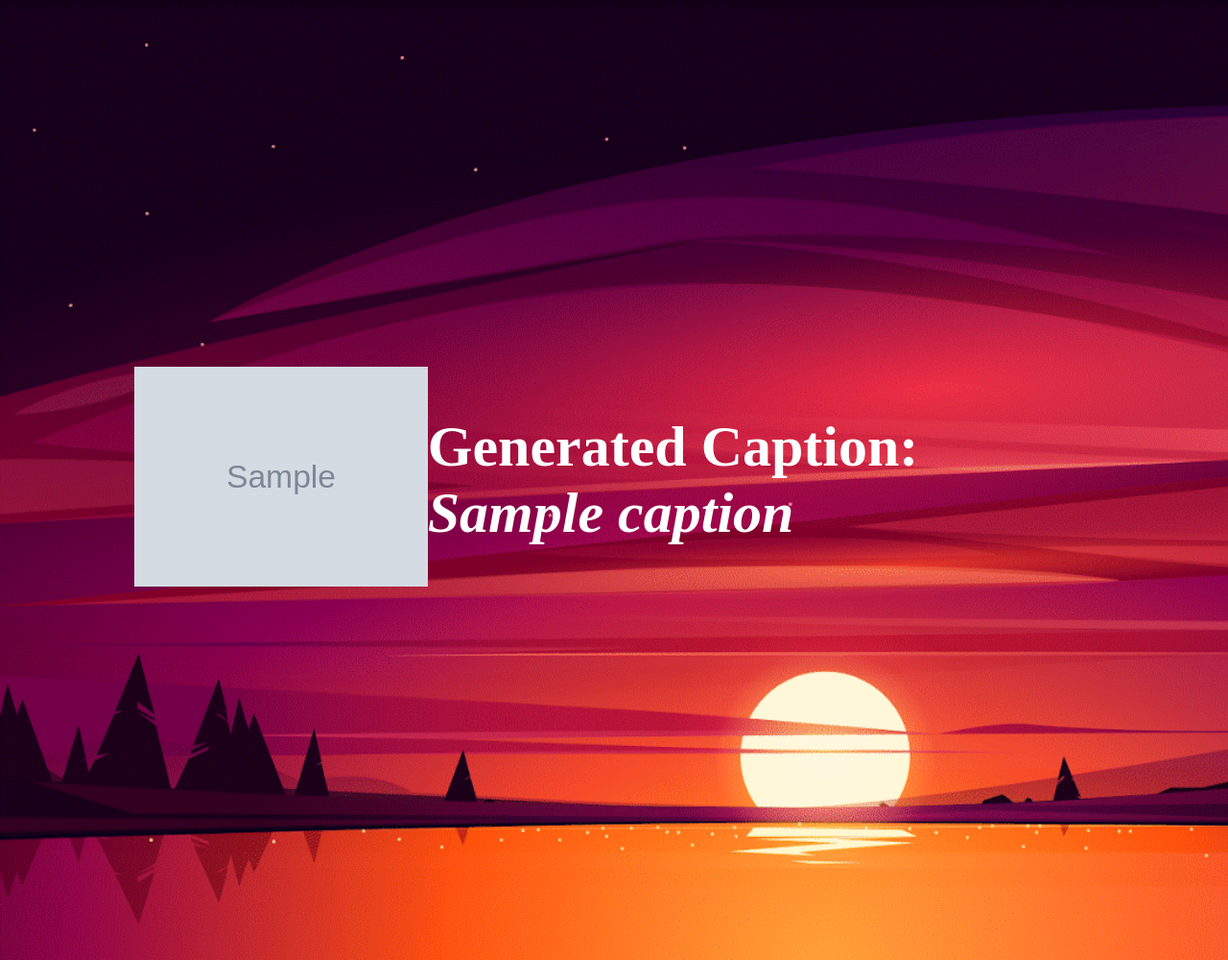
After one commit to ChSatyaSavith/ImageCaptioning, a Flask app: template templates/generated.html in a window 1280 px wide. The commit adds this page. Shown: the whole page at 96% size. Run offline with Flask 3, Linux system fonts and the light colour scheme; the template is opened without the code that fills it: most values are stand-ins (such as "Sample title", 1, 10 or a date in 2020); grey boxes marked "Sample" are stand-in pictures.

Commit message:
Changed prediction and main html locations

```diff
--- a/app.py
+++ b/app.py
@@ -1,5 +1,7 @@
 from flask import Flask, render_template, redirect, request
 import ImageCaption
+import warnings
+warnings.filterwarnings("ignore")
 app = Flask(__name__)
 
 @app.route('/')
@@ -20,7 +22,7 @@ def image():
             'caption' : caption
         }
 
-    return render_template("index.html",your_caption = result_dic)
+    return render_template("generated.html",your_caption = result_dic)
 
 if __name__ == '__main__':
     app.run(debug=True)
--- /dev/null
+++ b/static/predicted.css
@@ -0,0 +1,25 @@
+body {
+    background-image: url("../static/back.png");
+    background-repeat: no-repeat;
+    background-size: 100% 100%;
+    width: 1200px;
+    background-size: cover;
+    margin: 0 auto;
+    overflow: hidden;
+}
+
+.main {
+    display: flex;
+    flex-direction: row;
+    justify-content: space-between;
+    align-items: center;
+    height: 100vh;
+    font-size: 30px;
+    color: white;
+    padding: 100px;
+}
+
+.image img {
+    max-width: 100%;
+    max-height: 100%;
+}
--- /dev/null
+++ b/templates/generated.html
@@ -0,0 +1,20 @@
+<!DOCTYPE html>
+<html>
+    <head>
+        <meta charset="UTF-8">
+        <title>Image Captioning</title>
+        <link rel="stylesheet" href="../static/predicted.css">
+    </head>
+    <body>
+        {% if your_caption %}
+        <div class="main">
+            <div class="image">
+                <img src="{{your_caption['image']}}">
+            </div>
+            <div class="caption">
+                <h1>Generated Caption: <i> {{your_caption["caption"]}} </i> </h1>
+            </div>
+        </div>
+        {% endif %}
+    </body>
+</html>
```
Also changed, not shown: static/style.css (+43 -4 lines), templates/index.html (+9 -3 lines), static/back.png (added), static/gameboy-color-pokemon-pikachu-edition-nintendo-clear-orange-silver-red-blue-1000x1000.webp (added).
